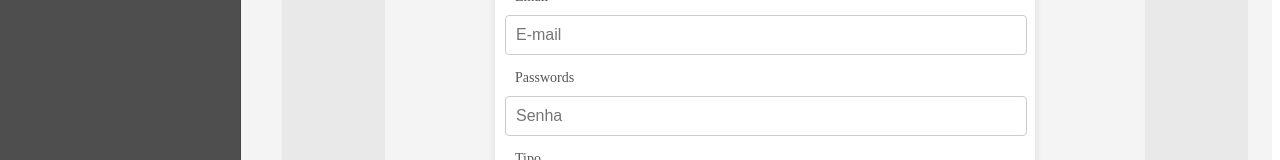
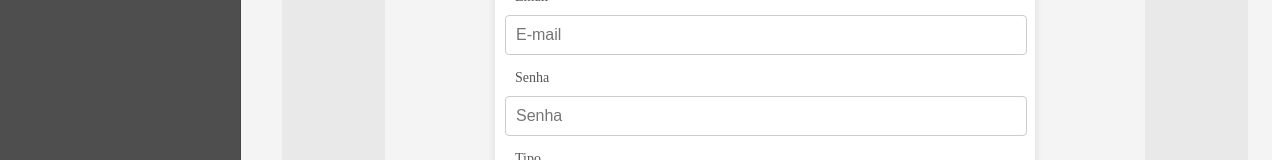
Before and after one commit to AndrePieper/Dash, a React (Vite) app: page /usuarios/cadastrousuario in a window 1280 px wide. Shown: the part 515-675 px from the top of the page. Built offline with nearby package versions, Linux system fonts and the light colour scheme.

Commit message:
Update CadastroUsuario.jsx

```diff
--- a/src/Components/Usuarios/CadastroUsuario.jsx
+++ b/src/Components/Usuarios/CadastroUsuario.jsx
@@ -94,7 +94,7 @@ const CadastroUsuario = () => {
             required
           />
 
-          <label>Passwords</label>
+          <label>Senha</label>
           <input
             type="password"
             placeholder="Senha"
```
